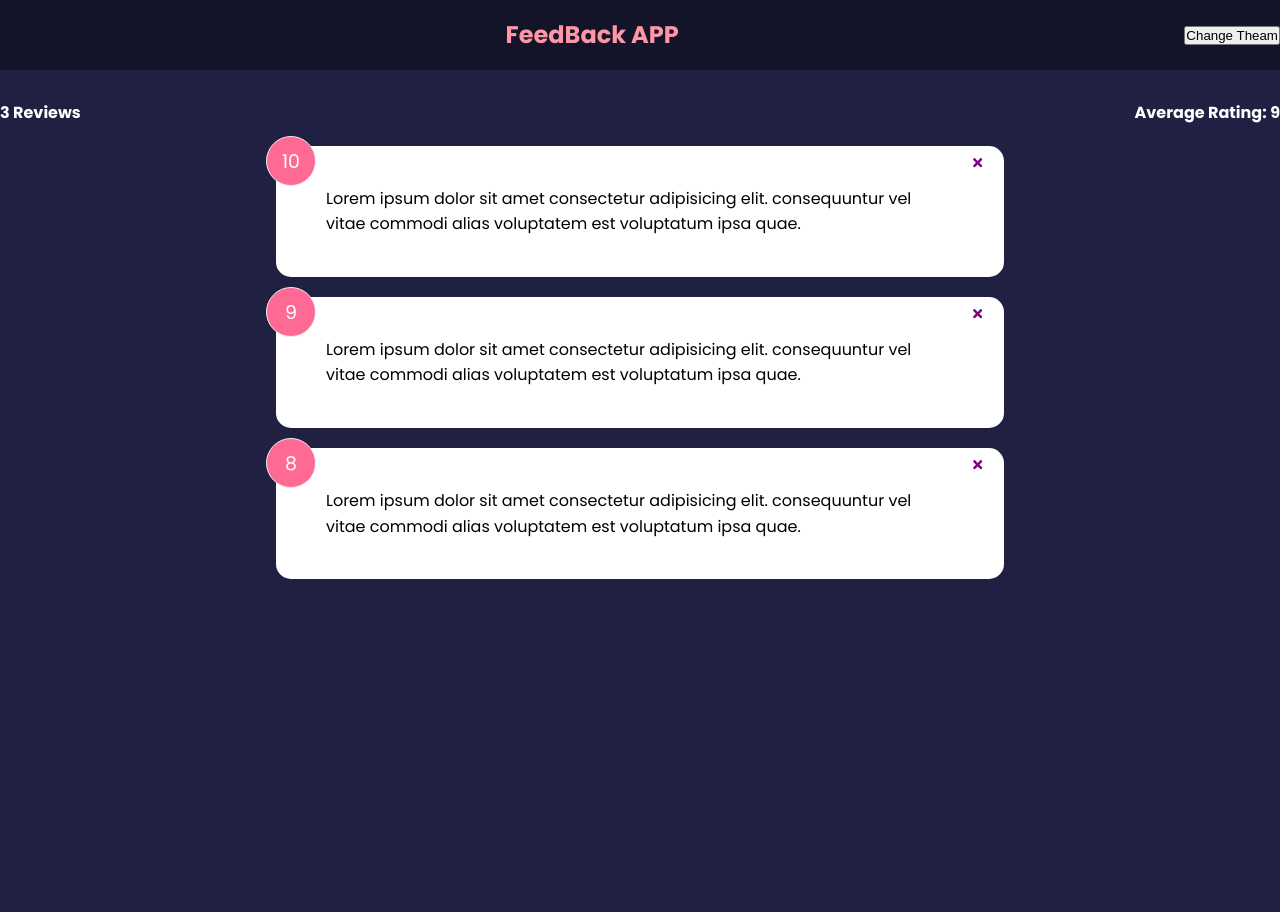
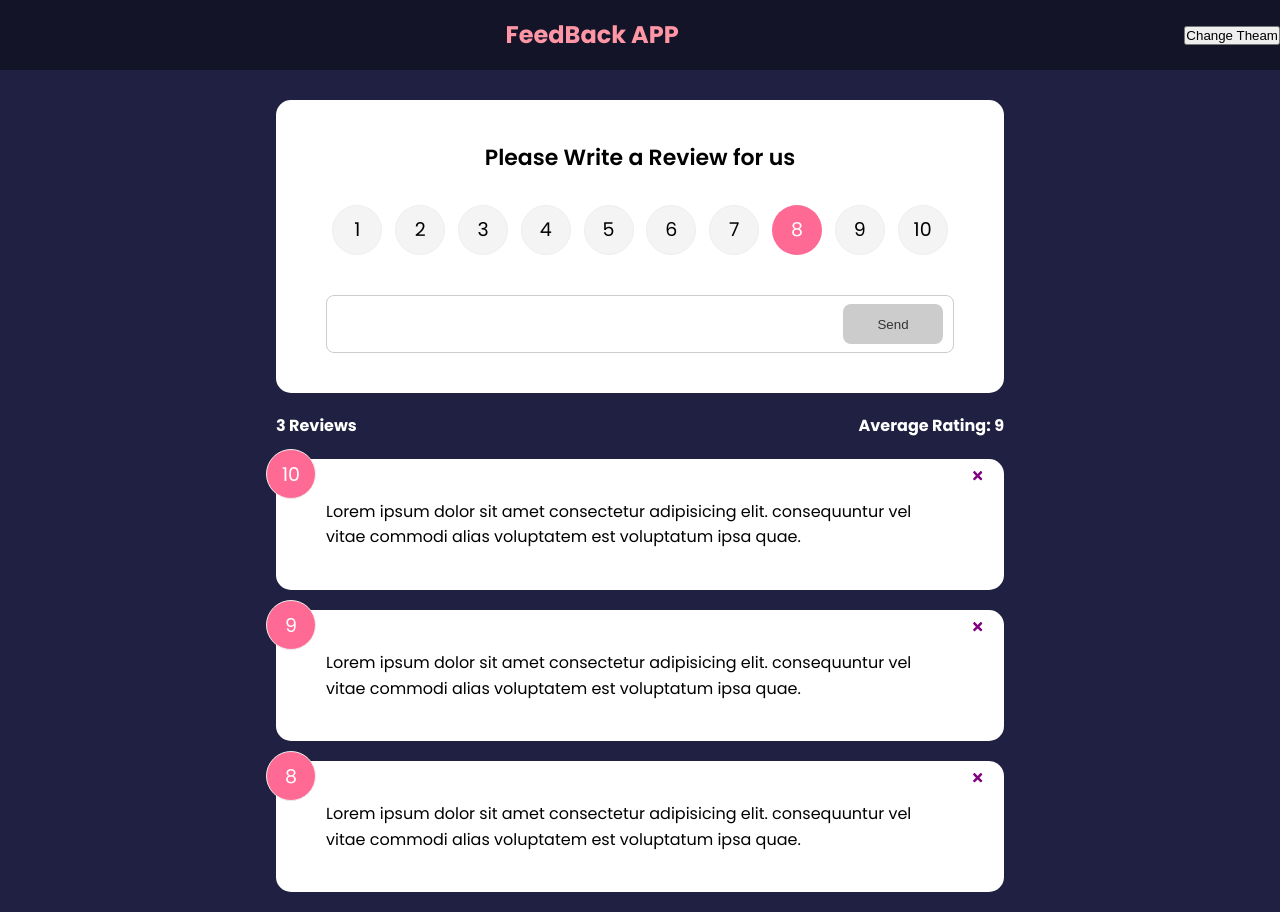
Before and after one commit to arub9090/Feedback_App, a React (Create React App) app: page / in a window 1280 px wide. Before the commit the page ends 800 px from the top, so only its background shows below. Built offline with nearby package versions, Linux system fonts and the light colour scheme.

Commit message:
ADD feedback/ review select form

```diff
--- a/src/App.js
+++ b/src/App.js
@@ -3,14 +3,17 @@
 import FeedbackData from "./data/FeedbackData";
 import FeedBackList from "./components/FeedBackList";
 import FeedbackStates from "./components/FeedbackStates";
+import FeedbackForm from "./components/FeedbackForm";
 function App(){
 
     const [feedBack, setFeedBack] = useState(FeedbackData);
     const [togtheam, settogtheam] = useState(false);
 
     const deleteFeedback=(id)=>{
-        window.confirm("Are you Sure ?");
+
+       if (window.confirm("Are you Sure ?")) {
         setFeedBack(feedBack.filter((item)=> item.id !== id))
+       }
     }
 
     const namePass=(reverse)=>{
@@ -20,8 +23,10 @@
     return (
         <>
           <Header text="FeedBack APP" getData={namePass}/>
-          <FeedbackStates feedBack={feedBack}/>
+
             <div className="container">
+            <FeedbackForm />
+            <FeedbackStates feedBack={feedBack}/>
             <FeedBackList feedBack={feedBack} handleDelete2={deleteFeedback} theam={togtheam}/>
             </div>
         </>
--- /dev/null
+++ b/src/components/FeedbackForm.jsx
@@ -0,0 +1,45 @@
+import { useState } from "react"
+import RatingSelect from "./RatingSelect";
+import Button from "./shared/Button";
+
+import Card from "./shared/Card"
+
+function FeedbackForm() {
+    const [text, setText] = useState('');
+    const [btnDisabled, setBtnDisabled] = useState(true);
+    const [message, setMessage] = useState('');
+    const [rating, setRating] = useState(10);
+
+
+    const textHandler=(e)=>{
+        if (text==='') {
+            setBtnDisabled(true);
+            setMessage(null)
+        }else if (text !=='' && text.trim().length <=10) {
+            setBtnDisabled(true);
+            setMessage('It needs to be more than ten Charecters')
+        }else{
+            setBtnDisabled(false)
+            setMessage(null)
+        }
+
+        setText(e.target.value);
+    }
+
+    return (
+        <Card >
+            <form>
+            <h2>Please Write a Review for us</h2>
+            <RatingSelect select={(rating)=> setRating(rating)}/>
+            <div className="input-group">
+                <input onChange={textHandler} type="text" name="" id=" " />
+                <Button type="submit" isDisabled={btnDisabled}>Send</Button>
+            </div>
+            {message && <div className="message">{message}</div>}
+
+            </form>
+        </Card>
+    )
+}
+
+export default FeedbackForm
--- /dev/null
+++ b/src/components/RatingSelect.jsx
@@ -0,0 +1,126 @@
+import {useState} from 'react'
+
+function RatingSelect({select}) {
+    const [selected, setSelected] = useState(8);
+
+    const handleChange =(e)=>{
+        setSelected(+e.currentTarget.value);
+        select(+e.currentTarget.value)
+    };
+    return (
+        <ul className='rating'>
+      <li>
+        <input
+          type='radio'
+          id='num1'
+          name='rating'
+          value='1'
+          onChange={handleChange}
+          checked={selected === 1}
+        />
+        <label htmlFor='num1'>1</label>
+      </li>
+      <li>
+        <input
+          type='radio'
+          id='num2'
+          name='rating'
+          value='2'
+          onChange={handleChange}
+          checked={selected === 2}
+        />
+        <label htmlFor='num2'>2</label>
+      </li>
+      <li>
+        <input
+          type='radio'
+          id='num3'
+          name='rating'
+          value='3'
+          onChange={handleChange}
+          checked={selected === 3}
+        />
+        <label htmlFor='num3'>3</label>
+      </li>
+      <li>
+        <input
+          type='radio'
+          id='num4'
+          name='rating'
+          value='4'
+          onChange={handleChange}
+          checked={selected === 4}
+        />
+        <label htmlFor='num4'>4</label>
+      </li>
+      <li>
+        <input
+          type='radio'
+          id='num5'
+          name='rating'
+          value='5'
+          onChange={handleChange}
+          checked={selected === 5}
+        />
+        <label htmlFor='num5'>5</label>
+      </li>
+      <li>
+        <input
+          type='radio'
+          id='num6'
+          name='rating'
+          value='6'
+          onChange={handleChange}
+          checked={selected === 6}
+        />
+        <label htmlFor='num6'>6</label>
+      </li>
+      <li>
+        <input
+          type='radio'
+          id='num7'
+          name='rating'
+          value='7'
+          onChange={handleChange}
+          checked={selected === 7}
+        />
+        <label htmlFor='num7'>7</label>
+      </li>
+      <li>
+        <input
+          type='radio'
+          id='num8'
+          name='rating'
+          value='8'
+          onChange={handleChange}
+          checked={selected === 8}
+        />
+        <label htmlFor='num8'>8</label>
+      </li>
+      <li>
+        <input
+          type='radio'
+          id='num9'
+          name='rating'
+          value='9'
+          onChange={handleChange}
+          checked={selected === 9}
+        />
+        <label htmlFor='num9'>9</label>
+      </li>
+      <li>
+        <input
+          type='radio'
+          id='num10'
+          name='rating'
+          value='10'
+          onChange={handleChange}
+          checked={selected === 10}
+        />
+        <label htmlFor='num10'>10</label>
+      </li>
+    </ul>
+  )
+}
+
+export default RatingSelect
--- /dev/null
+++ b/src/components/shared/Button.jsx
@@ -0,0 +1,24 @@
+import PropTypes from 'prop-types'
+
+function Button({children, version, type, isDisabled}) {
+    return (
+        <button className={`btn btn-${version}`} type={type} disabled={isDisabled}>
+            {children}
+        </button>
+    )
+}
+
+Button.defaultProps={
+    version: 'primary',
+    type: 'button',
+    isDisabled: false
+}
+
+Button.propTypes={
+children: PropTypes.node.isRequired,
+version: PropTypes.string,
+type: PropTypes.string,
+isDisabled: PropTypes.bool
+}
+
+export default Button
```
Also changed, not shown: 1 other file (tests, documents, lock files or other folders).
